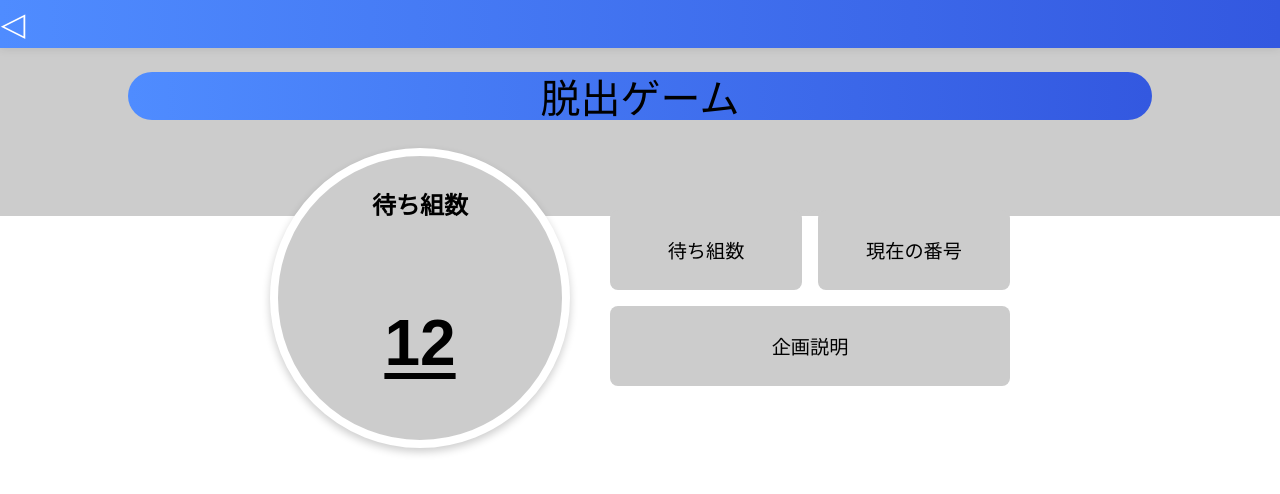
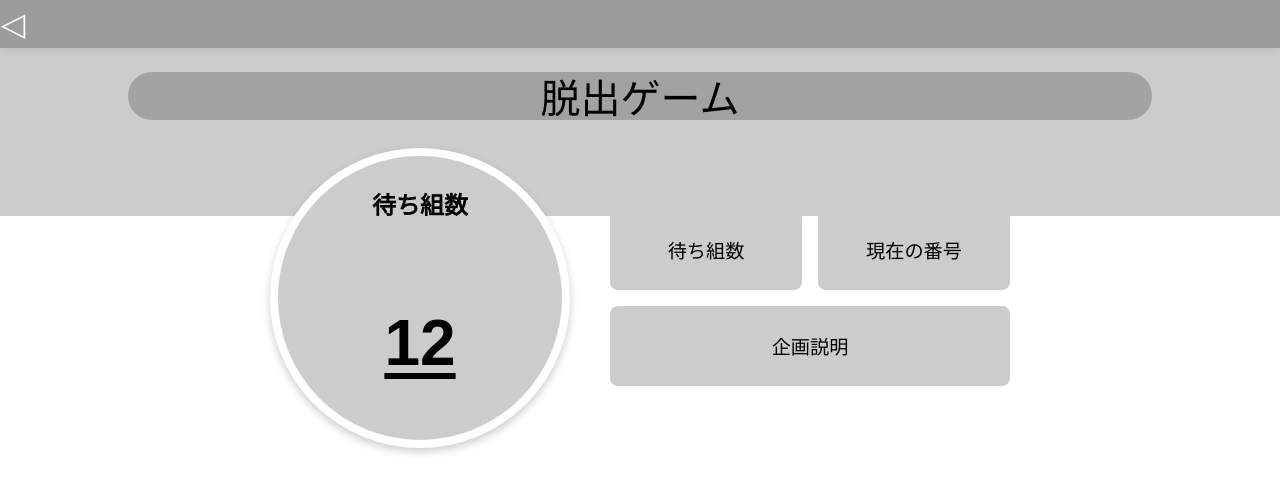
Before and after one commit to Nanami02100773/escape_game_front, a Next.js app: page /ticket_que in a window 1280 px wide. Shown: the top 494 px of the page. Built offline with nearby package versions, Linux system fonts and the light colour scheme.

Commit message:
色変更

```diff
--- a/src/app/ticket_que/Header.css
+++ b/src/app/ticket_que/Header.css
@@ -4,7 +4,7 @@
   left: 0;
   width: 100%;
   height: 48px;
-  background: linear-gradient(90deg, #4f8cff 0%, #3358e0 100%);
+  background:  #55555594;
   color: #fff;
   display: flex;
   align-items: center;
--- a/src/app/ticket_que/page.css
+++ b/src/app/ticket_que/page.css
@@ -4,7 +4,7 @@
     width: 80%;
     height: 48px;
     margin: 0 auto 0 auto;
-    background: linear-gradient(90deg, #4f8cff 0%, #3358e0 100%);
+    background: #55555559;
     border-radius: 50px;
     font-size: 2rem; /* pxからremに変更してレスポンシブ対応 */
     text-align: center;
```
